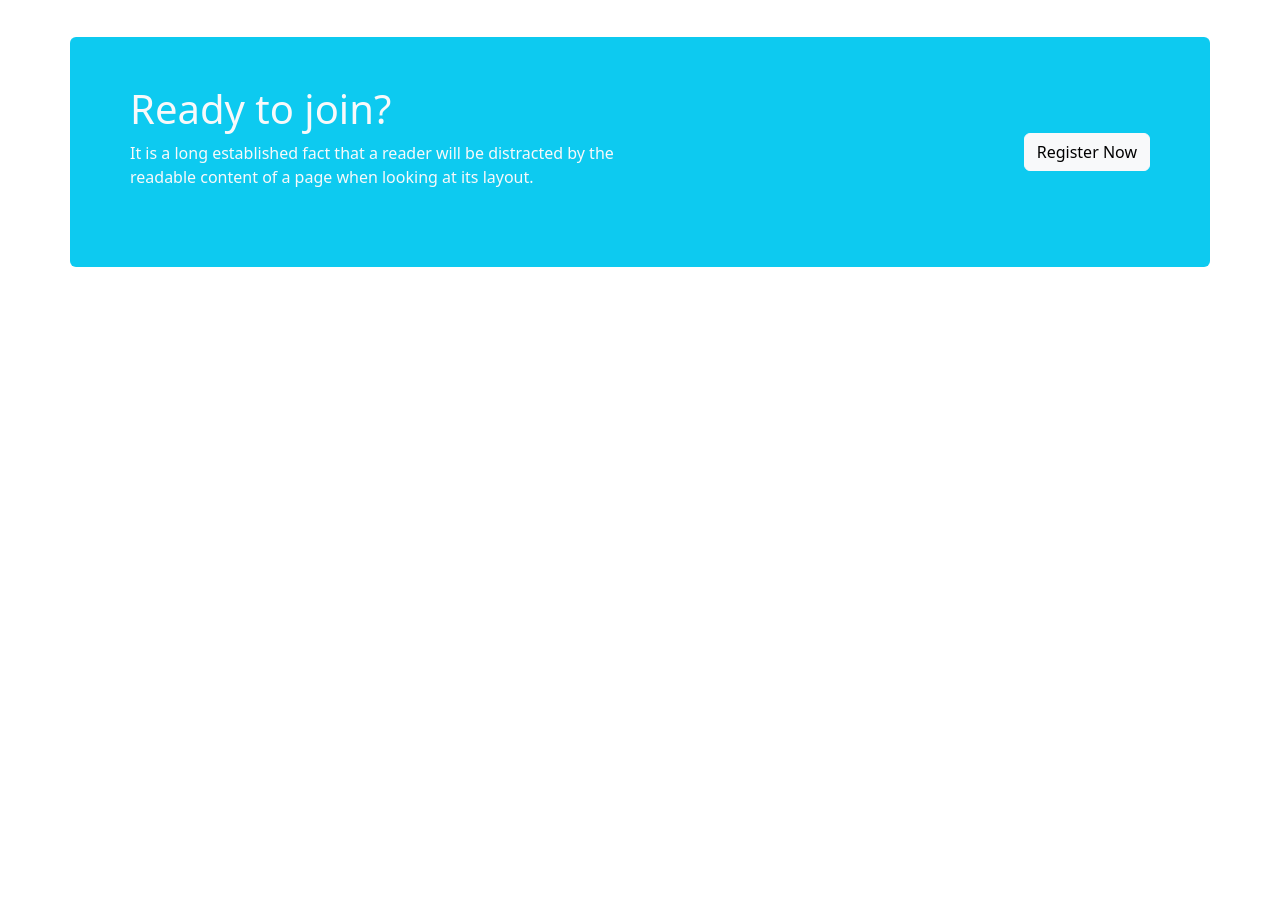
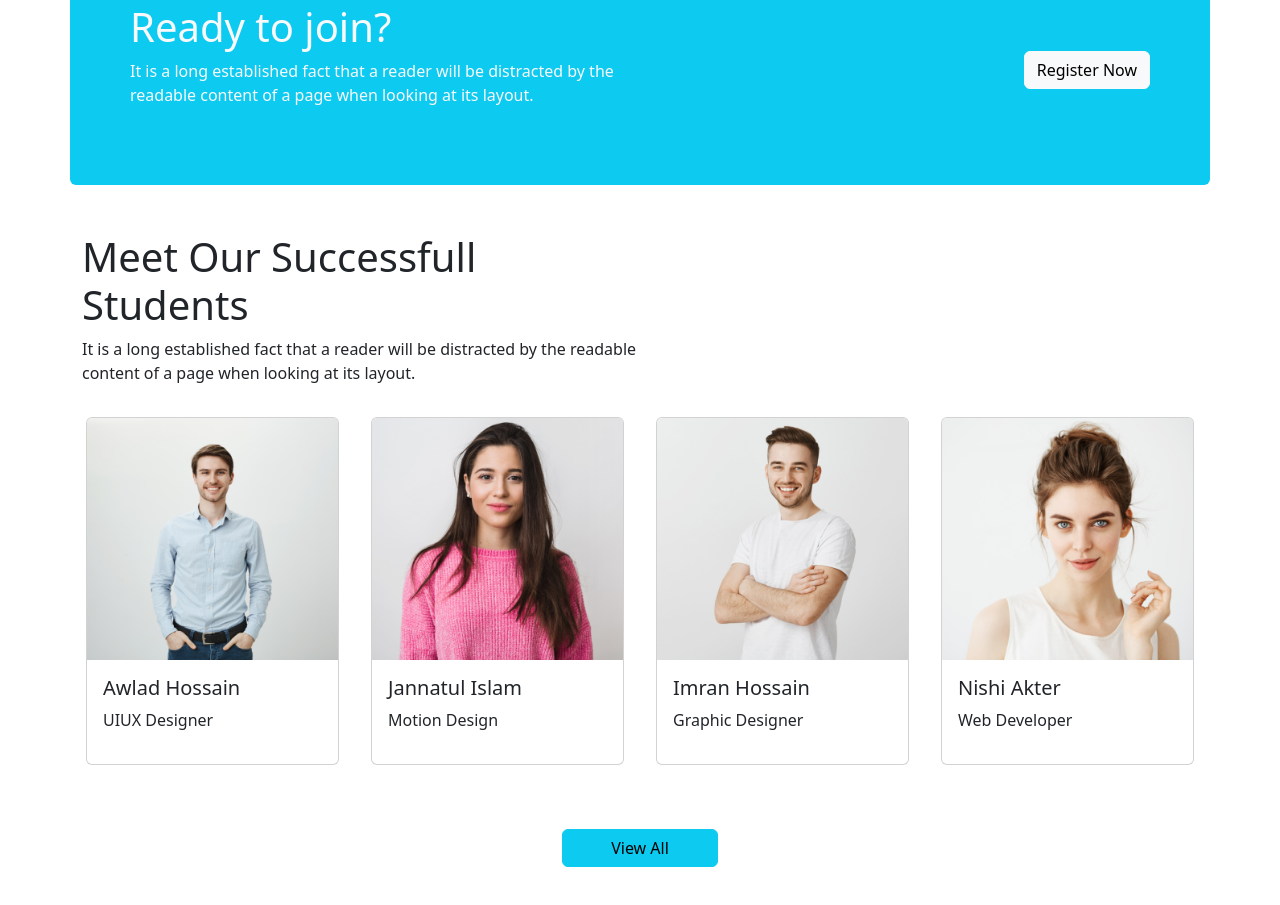
Before and after one commit to BlueBlood007/tech-learners, a plain HTML site: page index.html in a window 1280 px wide. Shown: the part 2550-3455 px from the top of the page. Before the commit the page ends 2865 px from the top, so only its background shows below. Drawn offline with nearby package versions, Linux system fonts and the light colour scheme.

Commit message:
students section

```diff
--- a/index.html
+++ b/index.html
@@ -103,6 +103,7 @@
                     distracted by the readable content of a page when looking at its layout.</small></p>
         </div>
     </div>
+    <div class="container">
         <div class="row my-5">
             <div class="col-lg-6">
                 <div class="card mb-3">
@@ -208,6 +209,7 @@
             </div>
 
         </div>
+    </div>
     <div class=" d-flex justify-content-center">
         <button type="button" class="btn btn-info">View More Courses</button>
     </div>
@@ -290,6 +292,58 @@
         </div>
     </div>
     <!-- ready to join end  -->
+
+    <!-- student section  -->
+    <div class="container my-5">
+        <div class="col-lg-6">
+            <h1>Meet Our Successfull Students</h1>
+            <p>It is a long established fact that a reader will be distracted by the readable content of a page when
+                looking at its layout.</p>
+        </div>
+        <div class="row">
+            <div class="col-lg-3 col-md-6 p-3">
+                <div class="card">
+                    <img src="images/student/student-1.png" class="card-img-top" alt="...">
+                    <div class="card-body">
+                        <h5>Awlad Hossain</h5>
+                        <p>UIUX Designer</p>
+                    </div>
+                </div>
+            </div>
+            <div class="col-lg-3 col-md-6 p-3">
+                <div class="card">
+                    <img src="images/student/student-2.png" class="card-img-top" alt="...">
+                    <div class="card-body">
+                        <h5>Jannatul Islam</h5>
+                        <p>Motion Design
+                        </p>
+                    </div>
+                </div>
+            </div>
+            <div class="col-lg-3 col-md-6 p-3">
+                <div class="card">
+                    <img src="images/student/student-3.png" class="card-img-top" alt="...">
+                    <div class="card-body">
+                        <h5>Imran Hossain</h5>
+                        <p>Graphic Designer</p>
+                    </div>
+                </div>
+            </div>
+            <div class="col-lg-3 col-md-6 p-3">
+                <div class="card">
+                    <img src="images/student/student-4.png" class="card-img-top" alt="...">
+                    <div class="card-body">
+                        <h5>Nishi Akter</h5>
+                        <p>Web Developer</p>
+                    </div>
+                </div>
+            </div>
+        </div>
+    </div>
+    <div class="d-md-none d-lg-flex justify-content-center d-flex justify-content-center my-md-5">
+        <button type="button" class="btn btn-info px-5">View All</button>
+    </div>
+    <!-- student section end  -->
     <script src="https://cdn.jsdelivr.net/npm/bootstrap@5.2.0/dist/js/bootstrap.bundle.min.js"
         integrity="sha384-A3rJD856KowSb7dwlZdYEkO39Gagi7vIsF0jrRAoQmDKKtQBHUuLZ9AsSv4jD4Xa"
         crossorigin="anonymous"></script>
```
Lines whose indentation alone changed are shown as unchanged.
